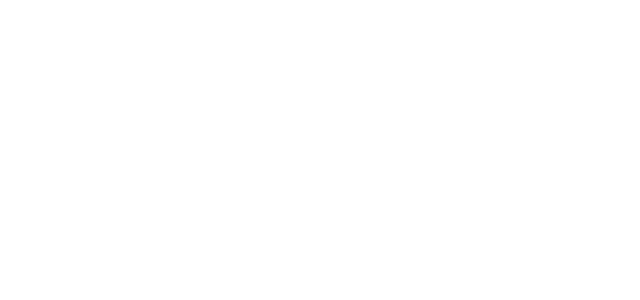
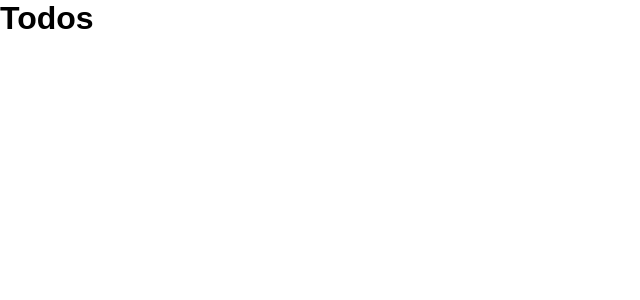
Before and after one commit to Syiabonga/Vue_todo_list, a Vue app: page / in a window 1280 px wide. Shown: the top 300 px of the page, without its empty margins (0-640 px from the left). Built offline with nearby package versions, Linux system fonts and the light colour scheme.

Commit message:
todos component created

```diff
--- a/src/App.vue
+++ b/src/App.vue
@@ -1,13 +1,36 @@
 <template>
   <div id="app">
+    <Todos/>
   </div>
 </template>
 
 <script>
-
+import Todos from './components/Todos.vue';
 export default {
   name: 'App',
   components: {
+    Todos
+  },
+  data() {
+    return {
+      todos: [
+      {
+        id:1,
+        title: "Todo One",
+        completed: false,
+      },
+      {
+        id:2,
+        title: "Todo Two",
+        completed: false,
+      },
+      {
+        id:3,
+        title: "Todo Three",
+        completed: false,
+      }
+    ]
+    }
   }
 }
 </script>
--- /dev/null
+++ b/src/components/Todos.vue
@@ -0,0 +1,15 @@
+<template>
+    <div>
+        <h1>Todos</h1>
+    </div>
+</template>
+
+<script>
+export default {
+    name: "Todos"
+}
+</script>
+
+<style scoped>
+
+</style>
```
